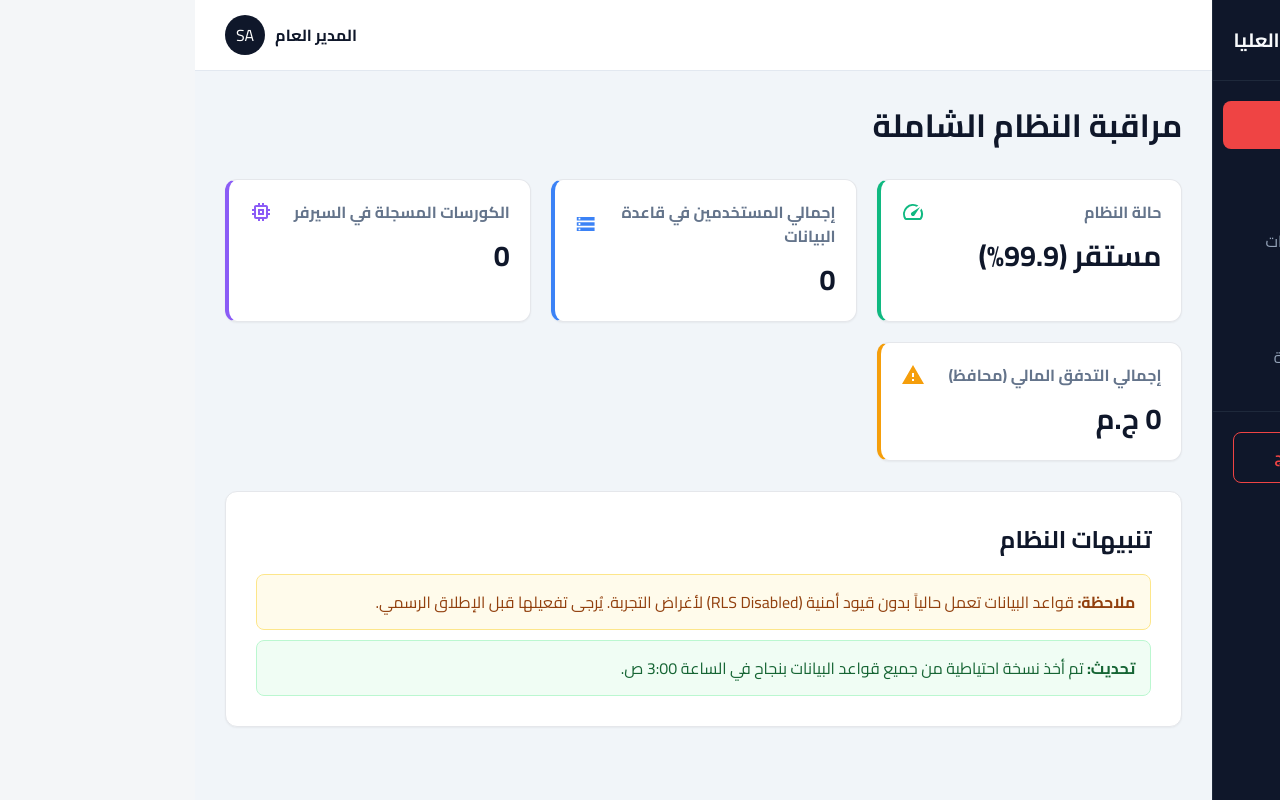
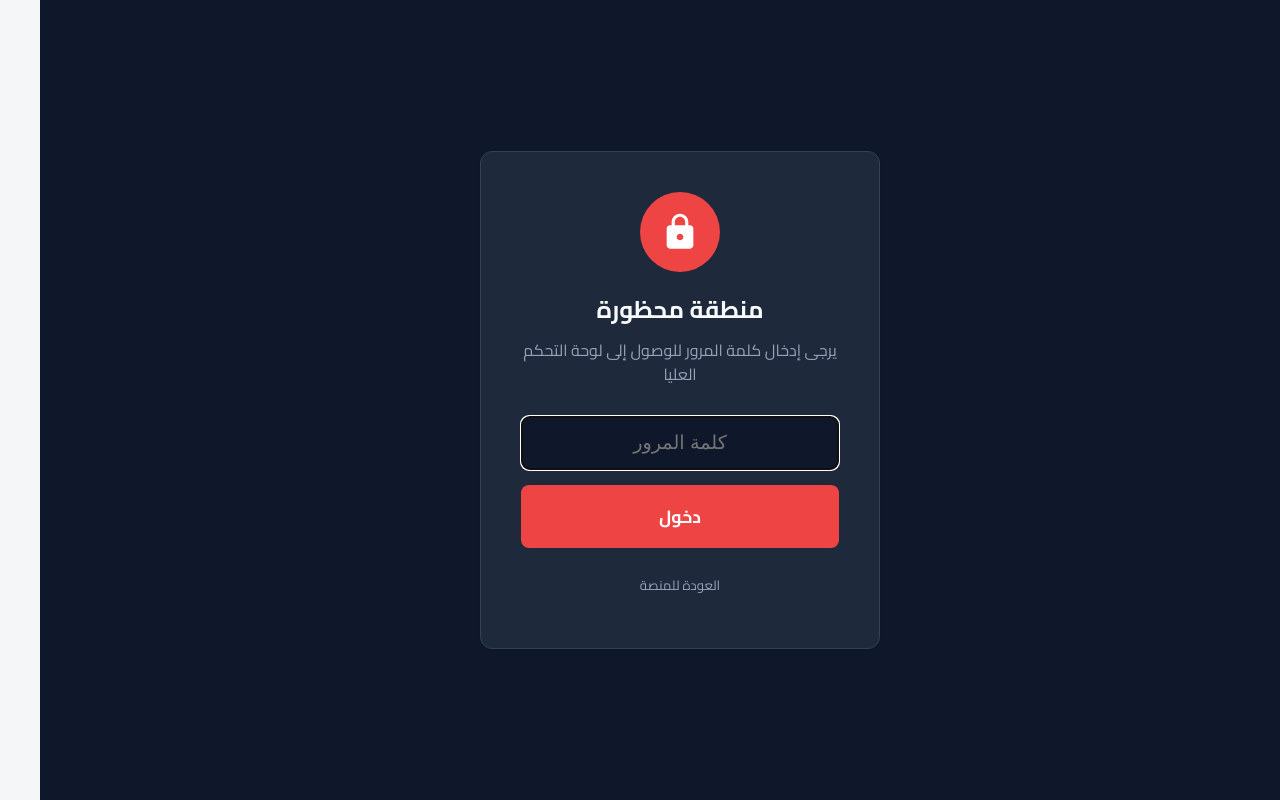
Before and after one commit to octobercitystudio-cyber/edutech-platform, a React (Vite) app: page /super-admin in a window 1280 px wide. Built offline with nearby package versions, Linux system fonts and the light colour scheme; no server answers; the database is empty.

Commit message:
feat: Add password protection to Super Admin dashboard

```diff
--- a/src/components/SuperAdminLayout.jsx
+++ b/src/components/SuperAdminLayout.jsx
@@ -1,13 +1,72 @@
-import React from 'react';
-import { Outlet } from 'react-router-dom';
+import React, { useState, useEffect } from 'react';
+import { Outlet, useNavigate } from 'react-router-dom';
 import SuperAdminSidebar from './SuperAdminSidebar';
+import { MdLock } from 'react-icons/md';
 
 export default function SuperAdminLayout() {
+  const [isAuthorized, setIsAuthorized] = useState(false);
+  const [password, setPassword] = useState('');
+  const [error, setError] = useState('');
+  const navigate = useNavigate();
+
+  useEffect(() => {
+    const auth = sessionStorage.getItem('superAdminAuth');
+    if (auth === 'true') {
+      setIsAuthorized(true);
+    }
+  }, []);
+
+  const handleLogin = (e) => {
+    e.preventDefault();
+    // كلمة المرور الافتراضية للوحة العليا (يمكن تغييرها لاحقاً)
+    if (password === 'october2026' || password === '123456') {
+      sessionStorage.setItem('superAdminAuth', 'true');
+      setIsAuthorized(true);
+    } else {
+      setError('كلمة المرور غير صحيحة');
+    }
+  };
+
+  if (!isAuthorized) {
+    return (
+      <div style={{ display: 'flex', alignItems: 'center', justifyContent: 'center', minHeight: '100vh', backgroundColor: '#0f172a' }}>
+        <div className="card fade-in" style={{ padding: '40px', width: '100%', maxWidth: '400px', textAlign: 'center', backgroundColor: '#1e293b', border: '1px solid #334155' }}>
+          <div style={{ width: '80px', height: '80px', backgroundColor: '#ef4444', borderRadius: '50%', display: 'flex', alignItems: 'center', justifyContent: 'center', margin: '0 auto 20px auto' }}>
+            <MdLock size={40} color="#fff" />
+          </div>
+          <h2 style={{ color: '#f8fafc', marginBottom: '10px', marginTop: 0 }}>منطقة محظورة</h2>
+          <p style={{ color: '#94a3b8', marginBottom: '30px' }}>يرجى إدخال كلمة المرور للوصول إلى لوحة التحكم العليا</p>
+
+          <form onSubmit={handleLogin} style={{ display: 'flex', flexDirection: 'column', gap: '15px' }}>
+            <input
+              type="password"
+              placeholder="كلمة المرور"
+              value={password}
+              onChange={(e) => {
+                setPassword(e.target.value);
+                setError('');
+              }}
+              style={{ padding: '15px', borderRadius: '8px', border: '1px solid #334155', backgroundColor: '#0f172a', color: '#fff', textAlign: 'center', fontSize: '1.2rem' }}
+              autoFocus
+            />
+            {error && <div style={{ color: '#ef4444', fontSize: '0.9rem' }}>{error}</div>}
+
+            <button type="submit" style={{ padding: '15px', borderRadius: '8px', border: 'none', backgroundColor: '#ef4444', color: '#fff', fontWeight: 'bold', fontSize: '1.1rem', cursor: 'pointer' }}>
+              دخول
+            </button>
+            <button type="button" onClick={() => navigate('/')} style={{ padding: '10px', borderRadius: '8px', border: 'none', backgroundColor: 'transparent', color: '#94a3b8', cursor: 'pointer' }}>
+              العودة للمنصة
+            </button>
+          </form>
+        </div>
+      </div>
+    );
+  }
+
   return (
     <div className="app-layout" style={{ backgroundColor: '#f1f5f9' }}>
       <SuperAdminSidebar />
       <div className="main-content">
-        {/* We can hide the normal header or style it */}
         <div style={{ backgroundColor: '#fff', borderBottom: '1px solid #e2e8f0', padding: '15px 30px', display: 'flex', justifyContent: 'flex-end', alignItems: 'center' }}>
           <div style={{ display: 'flex', alignItems: 'center', gap: '10px' }}>
             <span style={{ fontWeight: 'bold', color: '#0f172a' }}>المدير العام</span>
```
